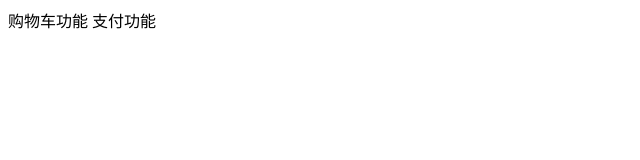
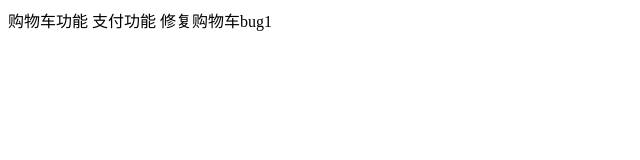
Before and after one commit to Gloriaco/GZ2068, a plain HTML site: page index.html in a window 1280 px wide. Shown: the whole page, without its empty margins (0-640 px from the left). Drawn offline with Linux system fonts and the light colour scheme.

Commit message:
‘修复购物车bug

```diff
--- a/index.html
+++ b/index.html
@@ -8,5 +8,6 @@
 <body>
   购物车功能
   支付功能
+  修复购物车bug1
 </body>
 </html>
```
